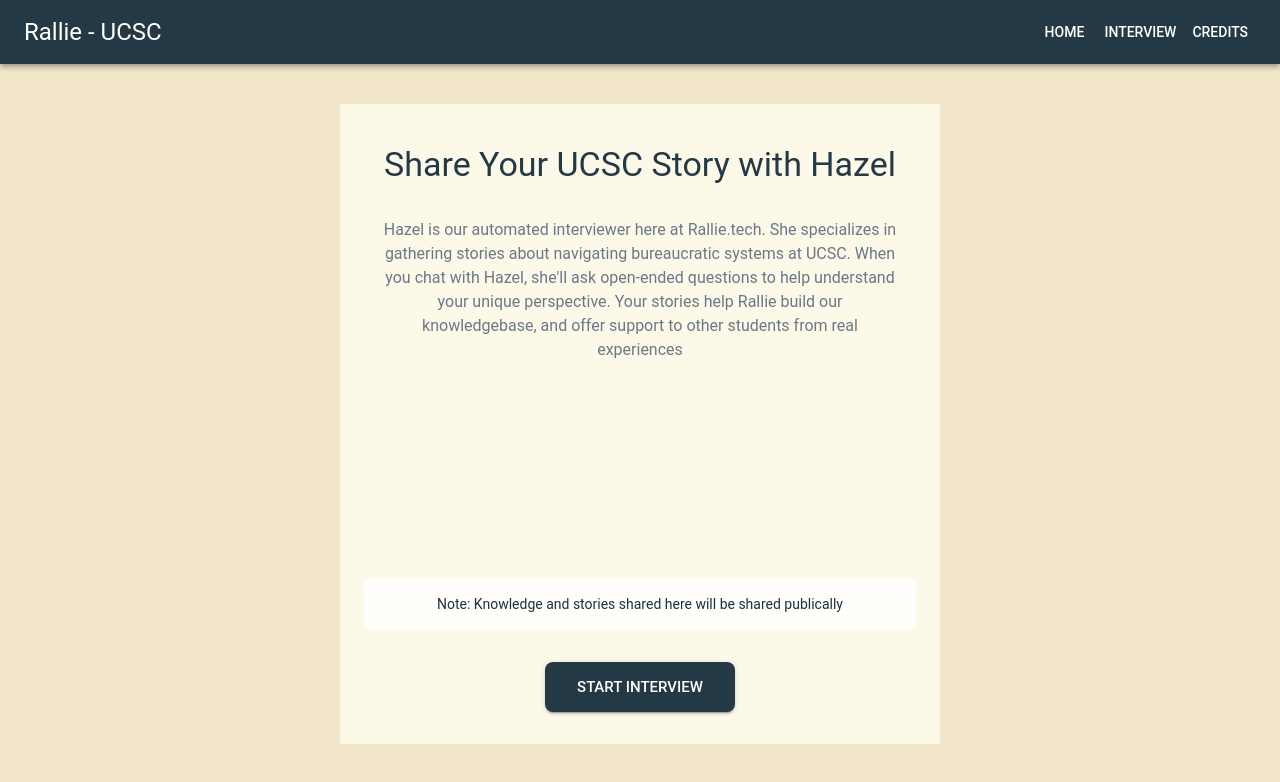
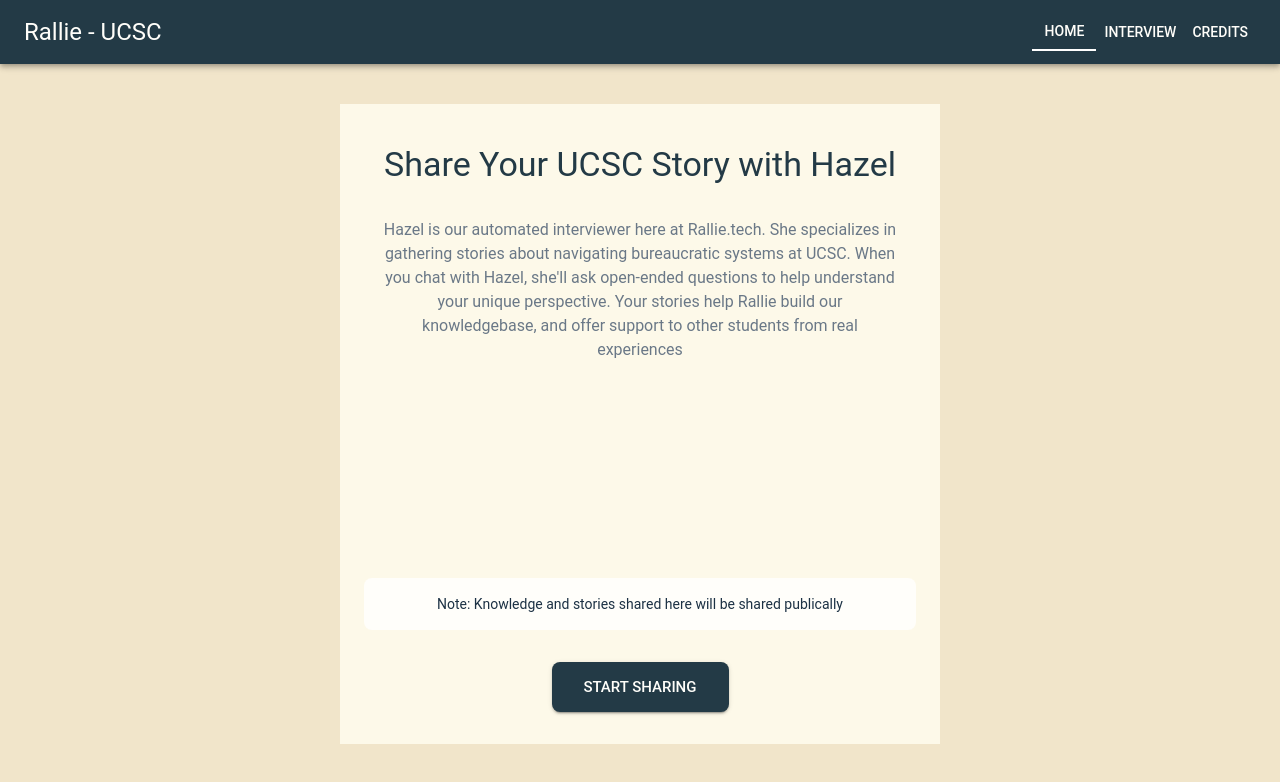
Before and after one commit to aidanjmaldonado/cruzhacks-2025, a React (Vite) app in the folder frontend/: page /chat in a window 1280 px wide. Shown: the top 782 px of the page. Built offline with nearby package versions, Linux system fonts and the light colour scheme.

Commit message:
function

```diff
--- a/frontend/src/App.jsx
+++ b/frontend/src/App.jsx
@@ -5,7 +5,7 @@
 import AppContextProvider from './Contexts/AppContext';
 import Credits from './Common/Credits';
 import User from './User';
-import AppHeader from './Common/NavBar';
+// import AppHeader from './Common/NavBar';
 const router = createBrowserRouter([
   {
     path: '/',
--- a/frontend/src/Common/ChatWindow.jsx
+++ b/frontend/src/Common/ChatWindow.jsx
@@ -12,6 +12,9 @@
   Toolbar,
   Divider,
 } from '@mui/material';
+// import RefreshIcon from '@mui/icons-material/Refresh';
+// import IconButton from '@mui/material/IconButton';
+
 import TypingAnimation from '../Animations/model_typing';
 
 const ChatWindow = ({
--- a/frontend/src/Common/Home.jsx
+++ b/frontend/src/Common/Home.jsx
@@ -11,7 +11,7 @@
   const [loading, setLoading] = useState(false);
   const [error, setError] = useState(null);
   const navigate = useNavigate();
-  const { setName, setSession_ID, setMessages } = useContext(AppContext);
+  const { setName, setSession_ID, setMessages, setActivePage } = useContext(AppContext);
 
   const handleStartInterview = async () => {
     setLoading(true);
@@ -29,6 +29,7 @@
         ]);
         setName(res.name);
         setSession_ID(res.session_ID);
+        setActivePage('chat');
         navigate(`/chat/${res.session_ID}`);
       } else {
         throw new Error('No session ID returned');
@@ -102,7 +103,7 @@
           disabled={loading}
           sx={{ py: 1.5, px: 4 }}
         >
-          {loading ? <CircularProgress size={24} color="inherit" /> : 'Start Interview'}
+          {loading ? <CircularProgress size={24} color="inherit" /> : 'Start Sharing'}
         </Button>
       </Box>
     </Box>
--- a/frontend/src/Common/NavBar.jsx
+++ b/frontend/src/Common/NavBar.jsx
@@ -1,10 +1,27 @@
-// src/components/AppHeader.js
-import React from 'react';
+import React, { useContext } from 'react';
 import { AppBar, Toolbar, Typography, Button } from '@mui/material';
 import { useNavigate } from 'react-router-dom';
+import { AppContext } from '../Contexts/AppContext';
 
 const AppHeader = () => {
+  const { activePage, setActivePage } = useContext(AppContext);
   const navigate = useNavigate();
+
+  const navButton = (label, page, route) => (
+    <Button
+      color="inherit"
+      onClick={() => {
+        setActivePage(page);
+        navigate(route);
+      }}
+      sx={{
+        borderBottom: activePage === page ? '2px solid white' : 'none',
+        borderRadius: 0,
+      }}
+    >
+      {label}
+    </Button>
+  );
 
   return (
     <AppBar position="static" color="primary">
@@ -12,9 +29,9 @@
         <Typography variant="h5" sx={{ flexGrow: 1 }}>
           Rallie - UCSC
         </Typography>
-        <Button color="inherit" onClick={() => navigate('/')}>Home</Button>
-        <Button color="inherit" onClick={() => navigate('/chat')}>Interview</Button>
-        <Button color="inherit" onClick={() => navigate('/credits')}>Credits</Button>
+        {navButton('Home', 'home', '/')}
+        {navButton('Interview', 'chat', '/chat')}
+        {navButton('Credits', 'credits', '/credits')}
       </Toolbar>
     </AppBar>
   );
--- a/frontend/src/Contexts/AppContext.jsx
+++ b/frontend/src/Contexts/AppContext.jsx
@@ -6,6 +6,7 @@
   const [messages, setMessages] = useState([])
   const [session_ID, setSession_ID] = useState(undefined)
   const [name, setName] = useState('')
+  const [activePage, setActivePage] = useState('home');
   // const [activeWorkspace, setActiveWorkspace] = useState(undefined);
   // const [activeChannel, setActiveChannel] = useState(undefined);
   // const [activeMessage, setActiveMessage] = useState(undefined);
@@ -13,7 +14,8 @@
     <AppContext.Provider
       value={{messages, setMessages,
         session_ID, setSession_ID,
-        name, setName
+        name, setName,
+        activePage, setActivePage
       }}>
       {children}
     </AppContext.Provider>
--- a/frontend/src/User.jsx
+++ b/frontend/src/User.jsx
@@ -73,7 +73,13 @@
   };
 
   const handleResetMessages = () => {
-    setMessages([]);
+    setMessages([
+      {
+        text: 'Hi what are your issues i am here to help',
+        sender: 'Hazel',
+        timestamp: new Date().toLocaleTimeString([], { hour: '2-digit', minute: '2-digit' }),
+      }
+    ]);
     setInput('');
     setError(null);
   };
```
